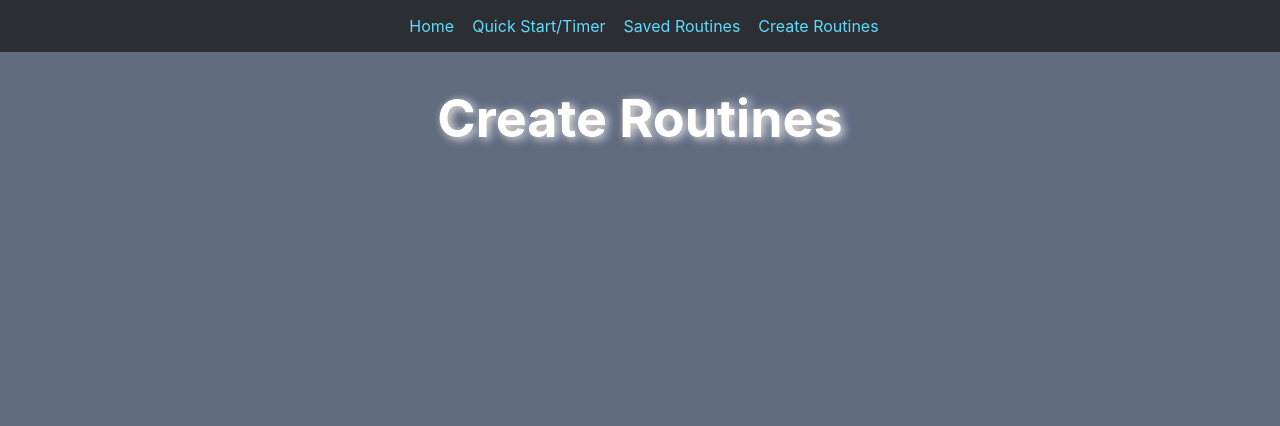
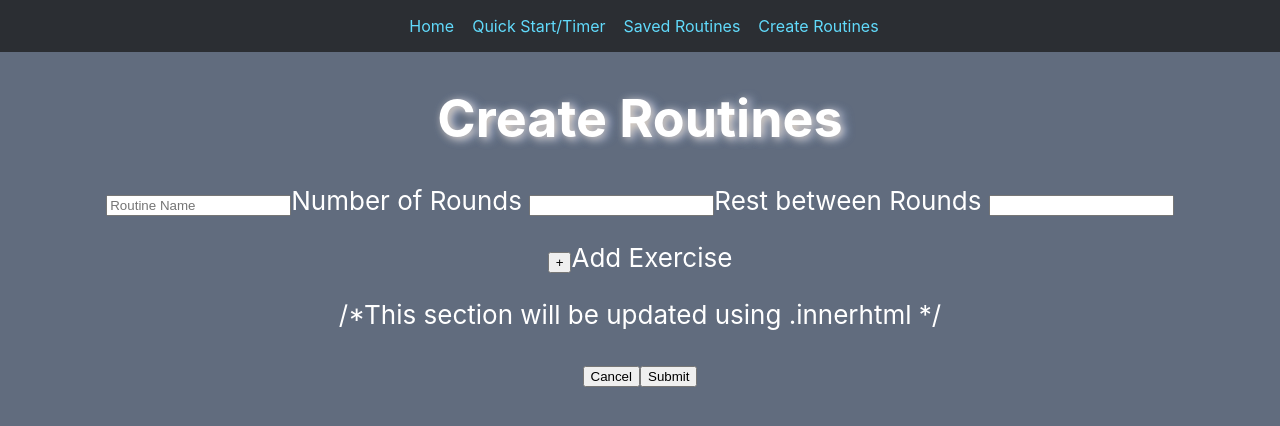
Before and after one commit to HC1Team/better-workout, a React (Create React App) app in the folder frontend/better-workout-timer/: page /createRoutines in a window 1280 px wide. Shown: the top 426 px of the page. Built offline with nearby package versions, Linux system fonts and the light colour scheme.

Commit message:
Add code to CreateRoutines.js and SavedRoutines.js

```diff
--- a/frontend/better-workout-timer/src/Components/CreateRoutines.js
+++ b/frontend/better-workout-timer/src/Components/CreateRoutines.js
@@ -40,6 +40,17 @@ render() {
     return (
       <div className="App">
         <h1>Create Routines</h1>
+        <form>
+          <input type = "text" id = "routineName" name = "routineName" placeholder = "Routine Name"></input>
+          <label>Number of Rounds <input type = "text" id = "numberOfRounds" name = "numberOfRounds"></input></label>
+          <label>Rest between Rounds <input type = "text" id = "restBetweenRounds" name = "restBetweenRounds"></input></label>
+         <p><button type = "button">+</button>Add Exercise</p>
+         <div id = "exerciseList">
+           /*This section will be updated using .innerhtml */
+
+         </div>
+         <p><button type = "button">Cancel</button><button type  = "button">Submit</button></p>
+        </form>
       </div>
     );
   }
--- a/frontend/better-workout-timer/src/Components/SavedRoutines.js
+++ b/frontend/better-workout-timer/src/Components/SavedRoutines.js
@@ -40,6 +40,11 @@ render() {
     return (
       <div className="App">
         <h1>Saved Routines</h1>
+        <button type = "button">Full Body</button>
+        <div id = "saved routines">
+          /*This section will update with new saved routines using .innerHTML*/
+        </div>
+        <button type = "button">+</button>
       </div>
     );
   }
```
